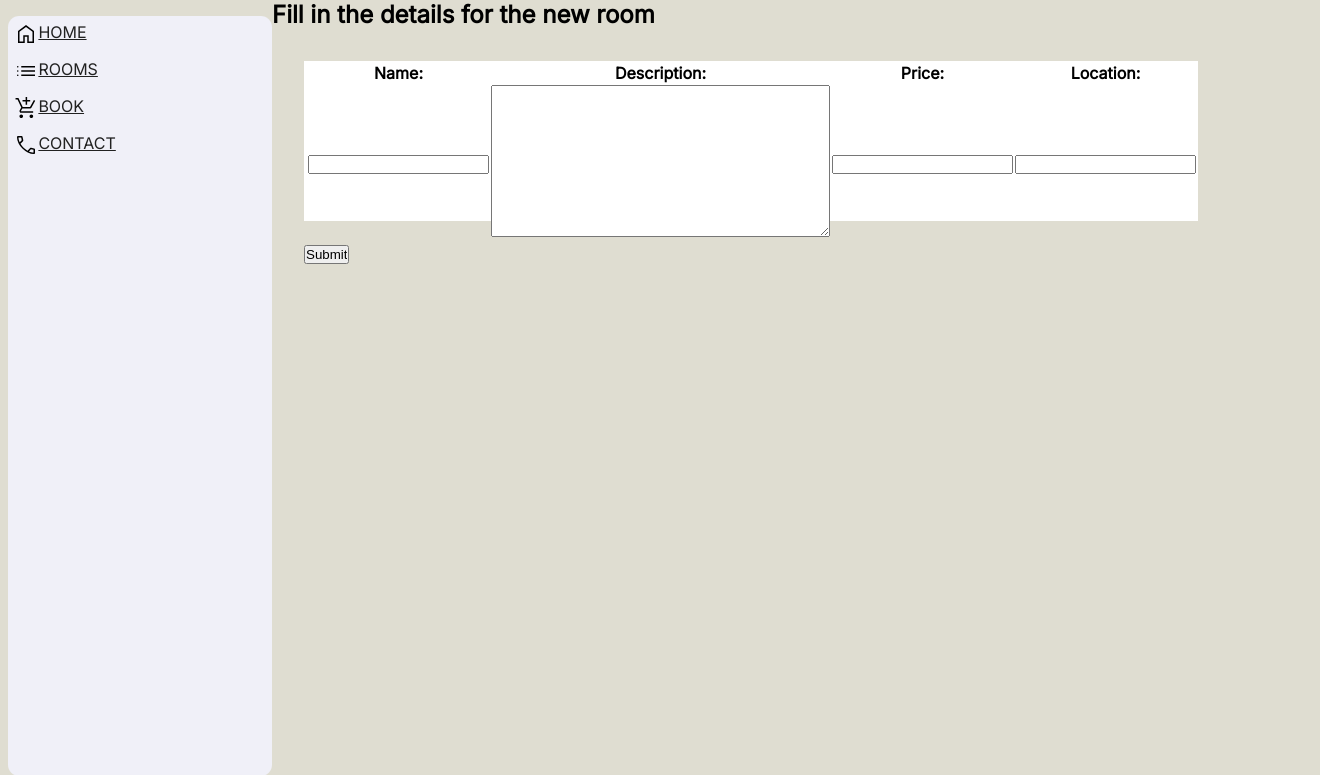
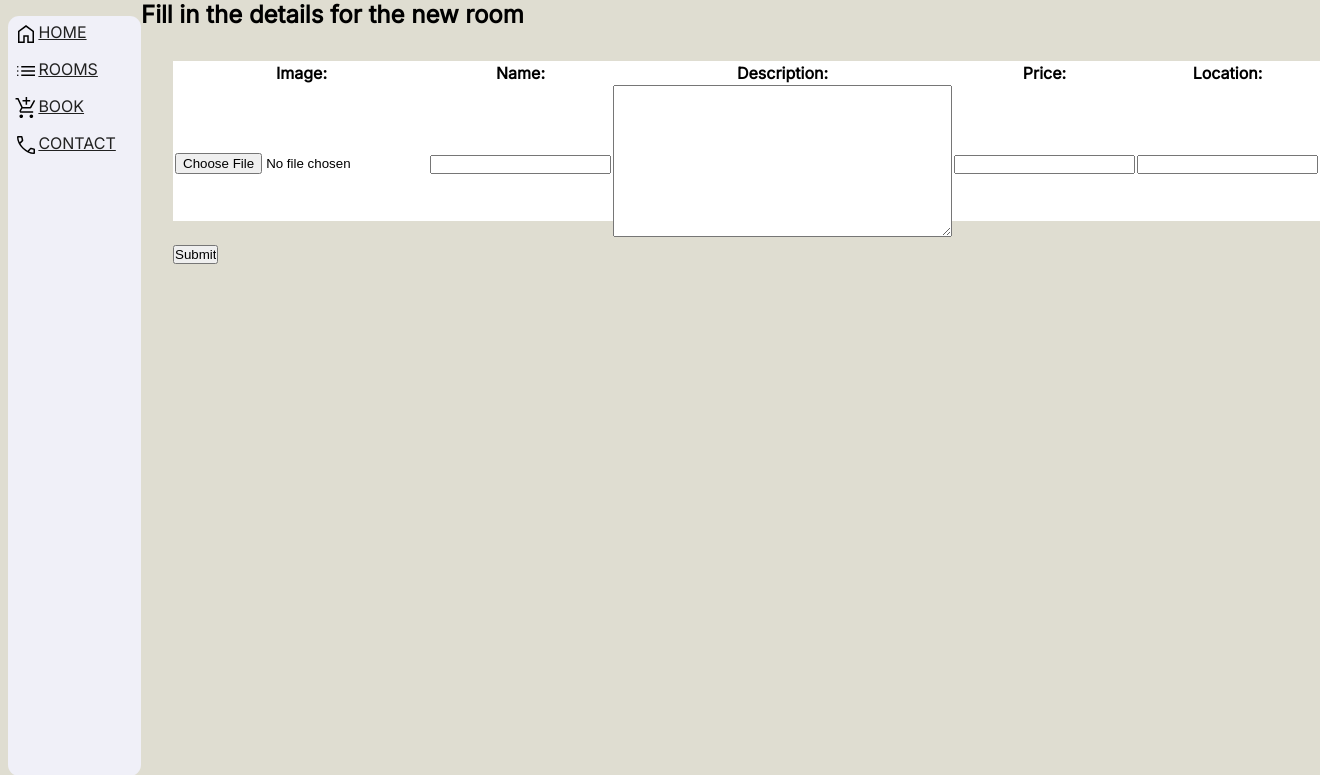
Before and after one commit to GakuruAlex/BnB, a Django app: page /hosting/createroom/ in a window 1320 px wide. Shown: the top 775 px of the page. Run offline with Django 4.2, Linux system fonts and the light colour scheme.

Commit message:
Added enctype to the create room form for the image upload

```diff
--- a/hosting/templates/hosting/create_room.html
+++ b/hosting/templates/hosting/create_room.html
@@ -8,12 +8,12 @@
 {% block content %}
   <div>
     <h2>Fill in the details for the new room</h2>
-    <form method="post" class="form">
+    <form method="post" class="form" enctype="multipart/form-data">
         {% csrf_token %}
 
         <table >
             <tr>
-                <th>{{ form.image_url.label_tag }}</th>
+                <th>{{ form.image.label_tag }}</th>
                 <th>{{ form.name.label_tag }}</th>
                 <th>{{form.description.label_tag}}</th>
                 <th>{{form.price.label_tag}}</th>
@@ -21,7 +21,7 @@
 
             </tr>
             <tr>
-                <td>{{ form.image_url}}</td>
+                <td>{{ form.image}}</td>
                 <td>{{ form.name }}</td>
                 <td>{{form.description}}</td>
                 <td>{{form.price}}</td>
```
